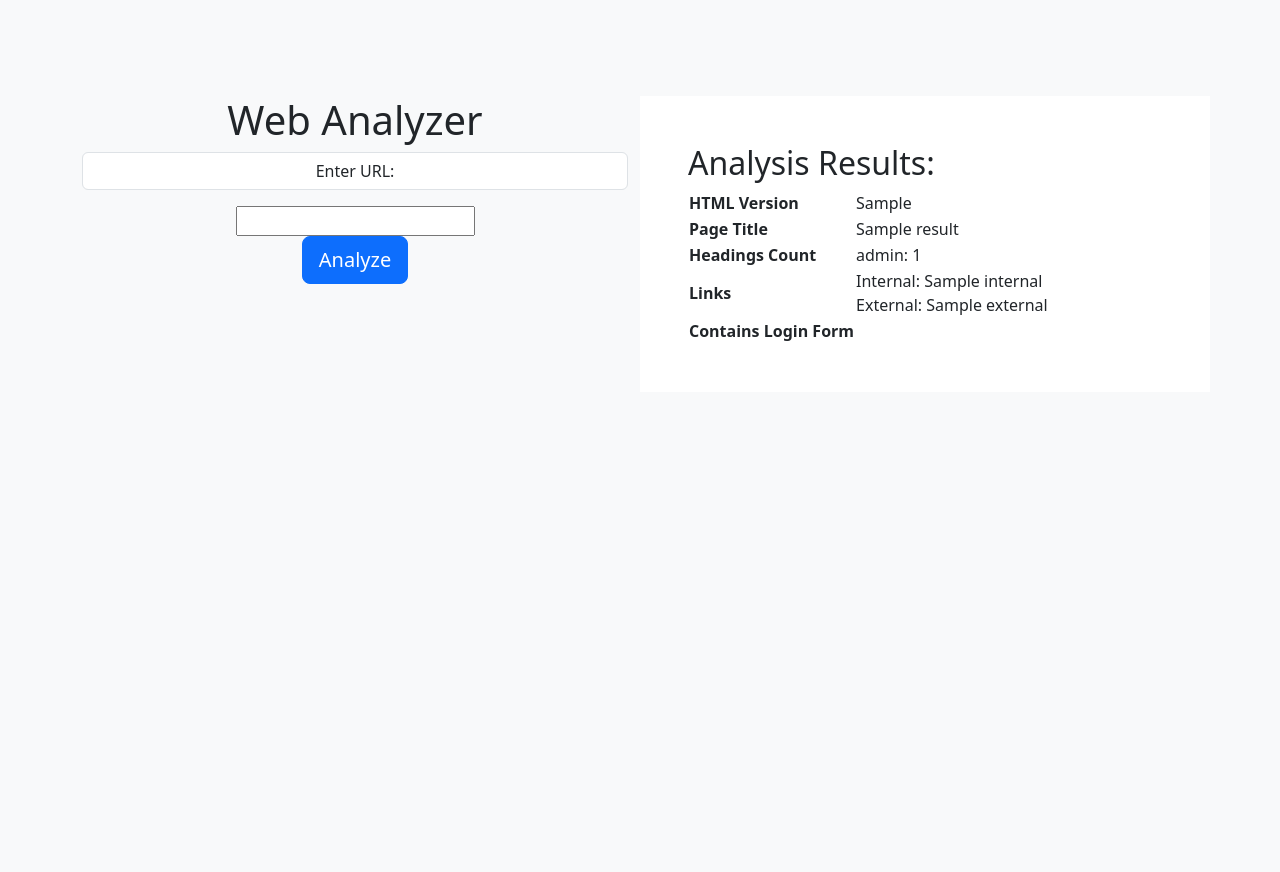
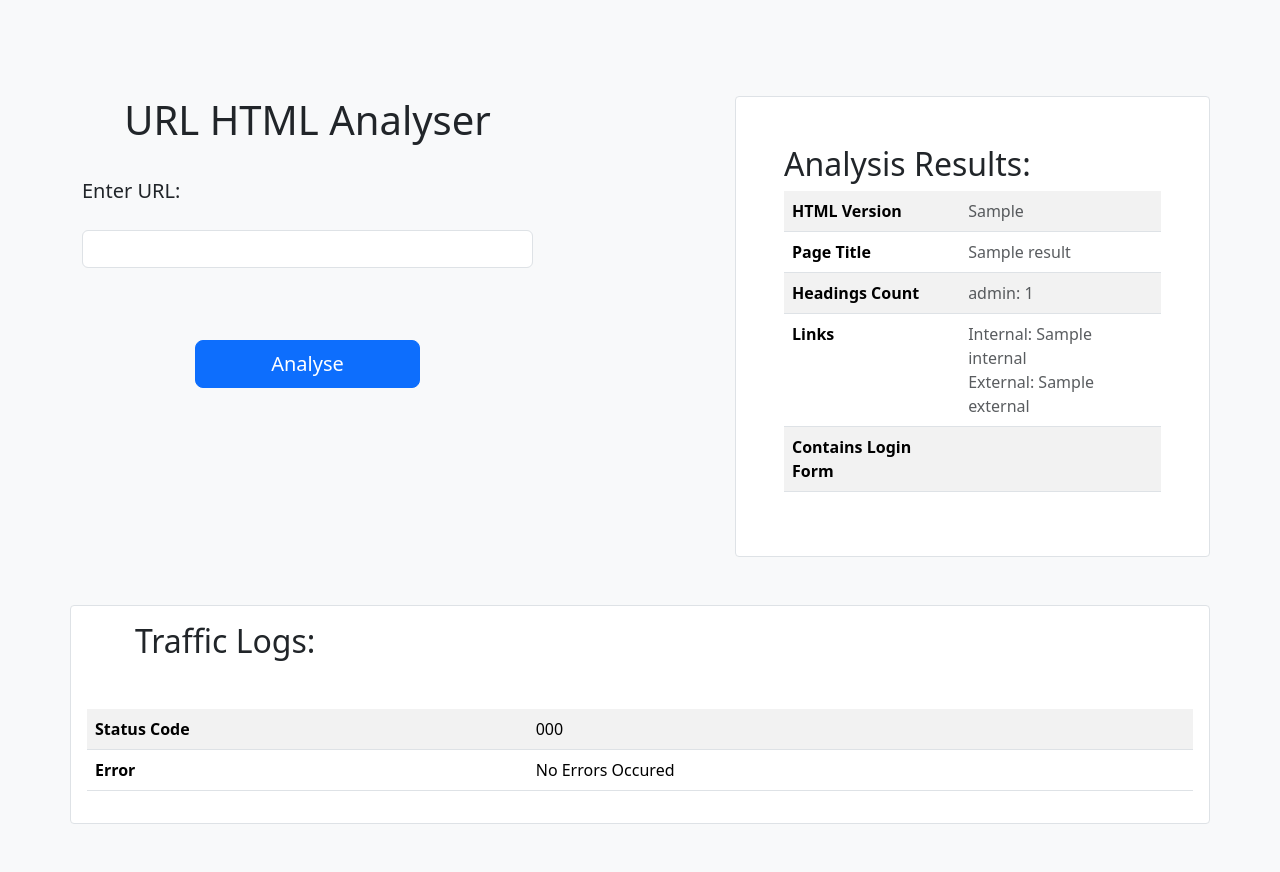
Before and after one commit to Bolang-Lonson/Affinity-Square-Technical-Challenge, a Django app: template htmlParser/htmlParser/templates/index.html in a window 1280 px wide. Before the commit the page ends 341 px from the top, so only its background shows below. Run offline with Django 5.2, Linux system fonts and the light colour scheme; tables that the repository leaves empty hold one stand-in row (values such as "Sample post"); the template is opened without the code that fills it: values that come from a table or form of the project are taken from there, most other values are stand-ins (such as "Sample title", 1, 10 or a date in 2020); some libraries are stand-ins or nearby versions.

Commit message:
Impressive styling and traffic logging

```diff
--- a/htmlParser/htmlParser/templates/index.html
+++ b/htmlParser/htmlParser/templates/index.html
@@ -5,50 +5,70 @@
     {% load static %}
     <link rel="stylesheet" href="{% static "/css/bootstrap.min.css" %}">
     <script src="{% static "/js/bootstrap.bundle.js" %}"></script>
-    <title>Web Analyzer</title>
+    <title>URL HTML Analyser</title>
 </head>
 <body class='bg-light'>
     <main class="container-lg py-5">
-        <section class="row mt-5">
-            <div class="col-12 col-lg-6 text-center">
-                <h1>Web Analyzer</h1>
+        <section class="row mt-5 justify-content-between">
+            <div class="col-12 col-lg-5 text-center">
+                <h1 class='fs-1'>URL HTML Analyser</h1>
                 <form method="post">
                     {% csrf_token %}
                     {% for field in form %}
-                        <p class="form-control">{{ field.label_tag}}</p>
-                        <div class="form-group d-block">{{field}}</div>
+                        <label for="id_url" class='form-label my-4 lead float-start'>Enter URL:</label>
+                        {% comment %} <input type="text" value='{{field}}'> {% endcomment %}
+                        <input type="url" name="url" maxlength="300" required id="id_url" class='form-control mb-4'>
                     {% endfor %}
-                    <button type="submit" class='btn btn-lg btn-primary '>Analyze</button>
+                    <button type="submit" class='btn btn-lg btn-primary w-50 my-5'>Analyse</button>
                 </form>
             </div>
-            <div class="col-12 col-lg-6 bg-white p-5">
+            <div class="col-12 col-lg-5 bg-white p-5 border border-1 rounded-1 overflow-x-auto">
+                <h2 class='mb-2'>Analysis Results:</h2>
                 {% if results %}
-                    <h2>Analysis Results:</h2>
-                    <table>
+                    <table class='w-100 table table-striped'>
                         <tr>
                             <th>HTML Version</th>
-                            <td>{{ results.html_version }}</td>
+                            <td class='text-muted'>{{ results.html_version }}</td>
                         </tr>
                         <tr>
                             <th>Page Title</th>
-                            <td>{{ results.page_title }}</td>
+                            <td class='text-muted'>{{ results.page_title }}</td>
                         </tr>
                         <tr><th>Headings Count</th>
-                            <td>
+                            <td class='text-muted'>
                                 {% for level, count in results.num_headings.items %}
                                     {{ level }}: {{ count }}<br>
                                 {% endfor %}
                             </td>
                         </tr>
                         <tr><th>Links</th>
-                            <td>
+                            <td class='text-muted'>
                                 Internal: {{ results.num_links.internal }}<br>
                                 External: {{ results.num_links.external }}
                             </td>
                         </tr>
-                        <tr><th>Contains Login Form</th><td>{{ results.has_login_form }}</td></tr>
+                        <tr><th>Contains Login Form</th><td class='text-muted'>{{ results.has_login_form }}</td></tr>
                     </table>
                 {% endif %}
+            </div>
+        </section>
+        <section class="row mt-5">
+            <div class="col-12 bg-white border border-1 rounded-1 mw-100 p-3">
+                <h2 class='ms-5 mb-5'>Traffic Logs:</h2>
+                <table class='table table-striped'>
+                    <tr>
+                        <th>Status Code</th>
+                        <td class='ps-5'>{{results.status_code}}</td>
+                    </tr>
+                    <tr>
+                        <th>Error</th>
+                        <td class="ps-5">
+                            {% if results.error %}{{results.error}}
+                            {% else %}No Errors Occured
+                            {% endif %}
+                        </td>
+                    </tr>
+                </table>
             </div>
         </section>
     </main>
```
Also changed, not shown: htmlParser/parsing/views.py (+6 -1 lines).
